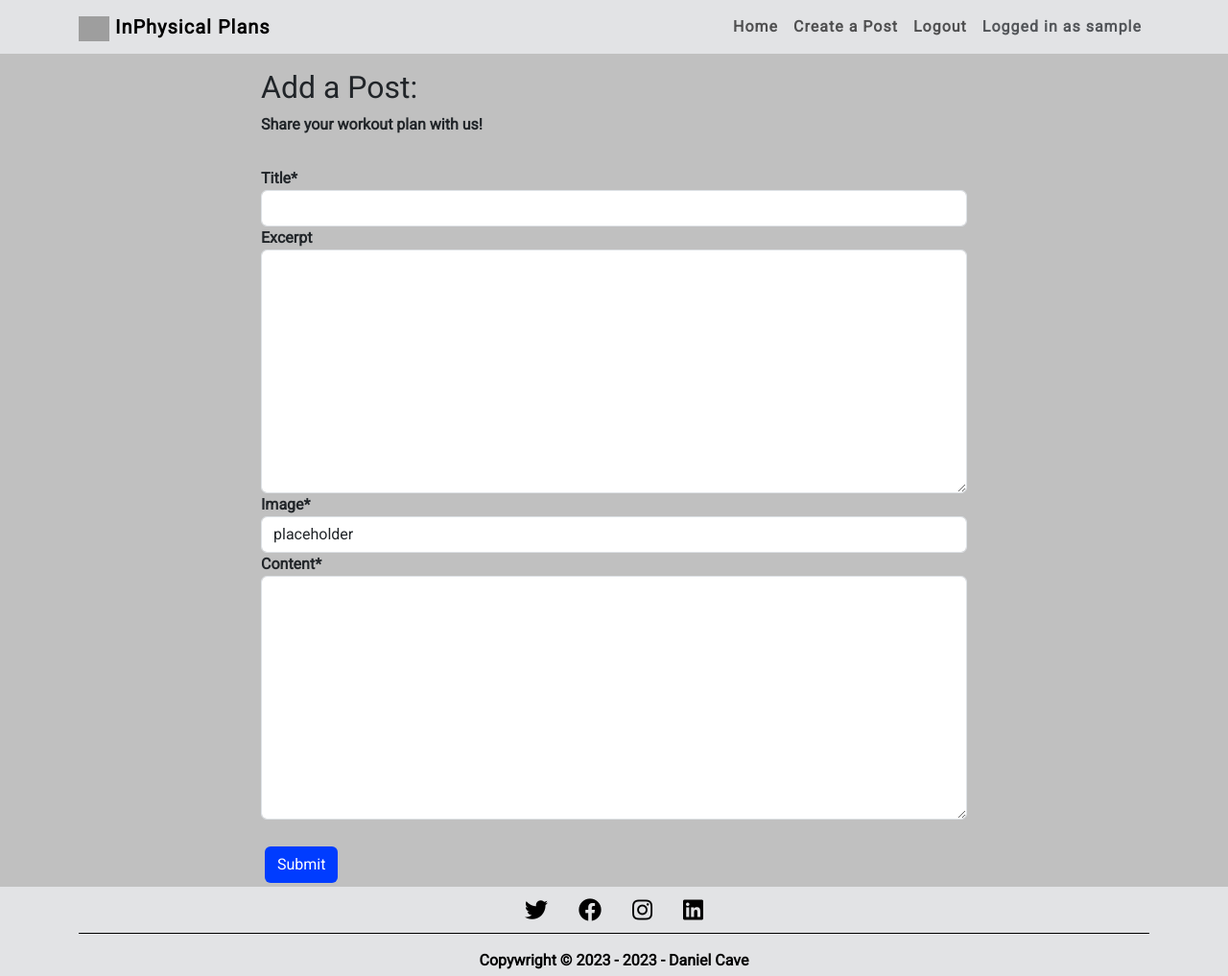
After one commit to danieljcave/inphysical-plans, a Django app: page /post/add/ in a window 1280 px wide. The commit adds this page. Shown: the whole page at 96% size. Run offline with Django 3.2, Linux system fonts and the light colour scheme; the visitor is signed in with stand-in values (Sample User, id 1); some libraries are stand-ins or nearby versions; grey boxes are pictures that could not be loaded.

Commit message:
add a Create post for users that are logged into the website, if they are not logged in then they will need to login to website to create a post. Creating a post allows user to set there title a small Excerpt if required and image and content using SummernoteWidget for formatting

```diff
--- a/blog/forms.py
+++ b/blog/forms.py
@@ -1,4 +1,5 @@
-from .models import Comment
+from .models import Comment, Post
+from django_summernote.widgets import SummernoteWidget
 from django import forms
 
 
@@ -6,3 +7,17 @@ class CommentForm(forms.ModelForm):
     class Meta:
         model = Comment
         fields = ('body',)
+
+
+class PostForm(forms.ModelForm):
+    class Meta:
+        model = Post
+        fields = [
+            'title',
+            'excerpt',
+            'image_upload',
+            'content',
+        ]
+        widgets = {
+            'content': SummernoteWidget(),
+        }
--- a/blog/models.py
+++ b/blog/models.py
@@ -2,6 +2,8 @@ from django.db import models
 from django.contrib.auth.models import User
 from django.utils import timezone
 from cloudinary.models import CloudinaryField
+from django.urls import reverse
+from django.template.defaultfilters import slugify
 
 
 class Post(models.Model):
@@ -25,6 +27,13 @@ class Post(models.Model):
     def total_likes(self):
         return self.likes.count()
 
+    def get_absolute_url(self):
+        return reverse('blog_post', kwargs={'slug': self.slug})
+
+    def save(self, *args, **kwargs):
+        self.slug = slugify(self.title)
+        return super().save(*args, **kwargs)
+
 
 class Comment(models.Model):
     post = models.ForeignKey(
--- a/blog/urls.py
+++ b/blog/urls.py
@@ -1,8 +1,10 @@
+from django.urls import path
 from . import views
-from django.urls import path
+
 
 urlpatterns = [
     path('', views.PostList.as_view(), name="home"),
     path('<slug:slug>/', views.BlogPost.as_view(), name='blog_post'),
     path('like/<slug:slug>', views.LikePost.as_view(), name='post_like'),
+    path('post/add/', views.CreatePost.as_view(), name="add_post"),
 ]
--- a/blog/views.py
+++ b/blog/views.py
@@ -3,7 +3,7 @@ from django.views import generic, View
 from django.contrib.auth.mixins import LoginRequiredMixin
 from .models import Post, Comment
 from django.http import HttpResponseRedirect
-from .forms import CommentForm
+from .forms import CommentForm, PostForm
 
 
 class PostList(generic.ListView):
@@ -46,10 +46,20 @@ class BlogPost(View):
                 comment_form.instance.name = request.user.username
                 comment = comment_form.save(commit=False)
                 comment.post = post
-                comment.author = request.user
+                comment.name = request.user
                 comment.save()
 
         return HttpResponseRedirect(reverse('blog_post', args=[slug]))
+
+
+class CreatePost(LoginRequiredMixin, generic.CreateView):
+    model = Post
+    template_name = 'create_post.html'
+    form_class = PostForm
+
+    def form_valid(self, form):
+        form.instance.author = self.request.user
+        return super().form_valid(form)
 
 
 class LikePost(LoginRequiredMixin, View):
--- a/inphysical_plans/settings.py
+++ b/inphysical_plans/settings.py
@@ -66,6 +66,10 @@ LOGOUT_REDIRECT_URL = '/'
 
 CRISPY_ALLOWED_TEMPLATE_PACKS = "bootstrap4"
 CRISPY_TEMPLATE_PACK = "bootstrap4"
+
+SUMMERNOTE_CONFIG = {
+    'width': '100%',
+}
 
 ACCOUNT_EMAIL_VERIFICATION = 'none'
 
--- a/templates/base.html
+++ b/templates/base.html
@@ -46,6 +46,9 @@
                     </li>
                     {% if user.is_authenticated %}
                     <li class="nav-item">
+                        <a class="nav-link" href="{% url 'add_post' %}">Create a Post</a>
+                    </li>
+                    <li class="nav-item">
                         <a class="nav-link" href="{% url 'account_logout' %}">Logout</a>
                     </li>
                     {% else %}
@@ -59,9 +62,9 @@
                 </ul>
                 <span class="navbar-text text-muted">
                     {% if user.is_authenticated %}
-                    <span class="text-end login-text">You are logged in as {{ user.username }}</span>
+                    <span class="text-end login-text">Logged in as {{ user.username }}</span>
                     {% else %}
-                    <span class="text-end login-text">You are not logged in</span>
+                    <span class="text-end login-text"> You're not logged in</span>
                     {% endif %}
                 </span>
             </div>
--- /dev/null
+++ b/templates/create_post.html
@@ -0,0 +1,28 @@
+{% extends 'base.html' %}
+
+{% load cloudinary %}
+
+{% load crispy_forms_tags %}
+
+{% block content %}
+
+<div class="container">
+    <div class="row">
+        <div class="col-md-8 mt-3 offset-md-2">
+            <h2>Add a Post:</h2>
+            <p>Share your workout plan with us!</p>
+        </div>
+    </div>
+    <div class="row">
+        <div class="col-md-8 mt-3 offset-md-2">
+            <form method="post" enctype="multipart/form-data">
+                {% csrf_token %}
+                {{ form | crispy }}
+                <br>
+                <button type="submit" class="btn btn-signup m-1">Submit</button>
+            </form>
+        </div>
+    </div>
+</div>
+
+{% endblock %}
```
